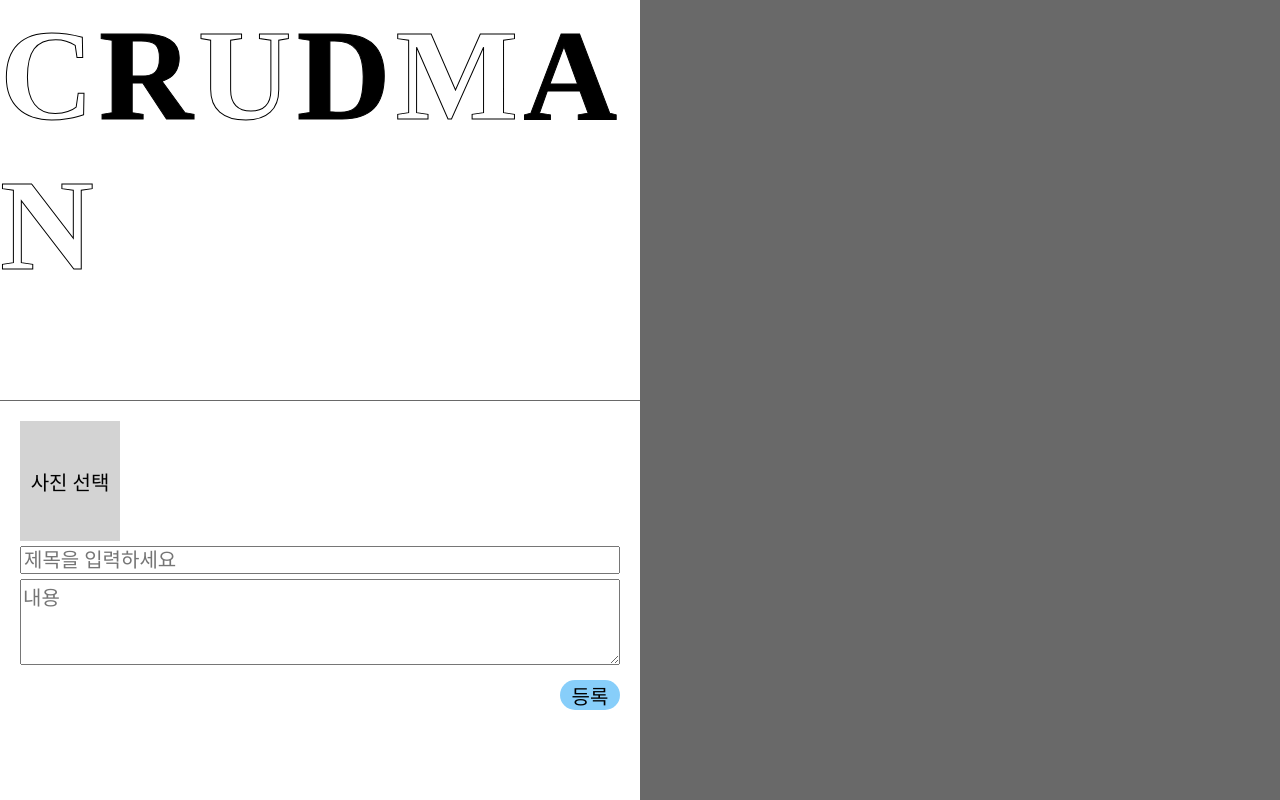
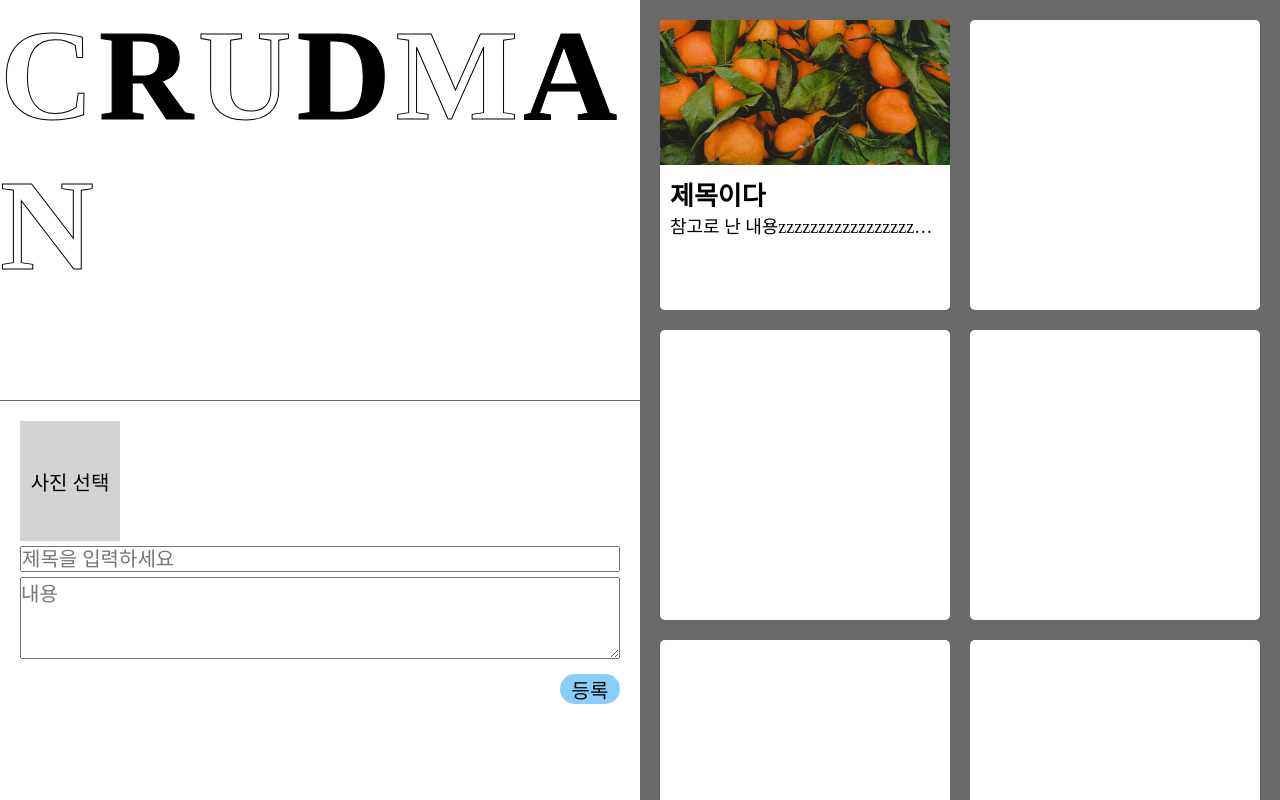
Before and after one commit to sj98h/crud-man, a plain HTML site: page index.html in a window 1280 px wide. Drawn offline with Linux system fonts and the light colour scheme; a web font is replaced by a local one.

Commit message:
리스트 내부 요소 추가

```diff
--- a/css/style.css
+++ b/css/style.css
@@ -9,14 +9,15 @@
   font-style: normal;
 }
 
-html,
-body {
-  padding: 0;
-  margin: 0;
-}
 * {
   font-family: "InkLipquid";
   font-size: 20px;
+  margin: 0;
+  padding: 0;
+}
+ul,
+li {
+  list-style: none;
 }
 
 header {
@@ -37,6 +38,7 @@ header h2:nth-child(even) {
   color: #000;
 }
 
+/* 레이아웃 */
 .layout {
   display: flex;
   align-items: flex-end;
@@ -46,6 +48,8 @@ header h2:nth-child(even) {
   flex-direction: column;
   row-gap: 5px;
 }
+
+/* 글 쓰기 */
 .edit-area {
   width: 50%;
   height: 50vh;
@@ -88,6 +92,7 @@ header h2:nth-child(even) {
   background-color: midnightblue;
 }
 
+/* db 불러오기 영역 */
 main {
   width: 50%;
   height: 100vh;
@@ -95,4 +100,64 @@ main {
   overflow-y: scroll;
   background-color: dimgrey;
   margin-left: auto;
+  padding: 20px;
+  box-sizing: border-box;
 }
+.list-wrap {
+  margin: 0;
+  display: grid;
+  grid-template-columns: repeat(2, 1fr);
+  grid-auto-rows: 1fr; /* 자동으로 행 높이 조정 */
+  padding: 0;
+  gap: 20px;
+}
+.list-wrap li {
+  position: relative;
+  background-color: #fff;
+  border-radius: 5px;
+  overflow: hidden;
+  padding-top: 100%; /* 1:1 비율 유지 */
+}
+.img-cont {
+  position: absolute;
+  top: 0;
+  left: 0;
+  width: 100%;
+  height: 50%;
+  overflow: hidden;
+}
+.img-cont img {
+  width: 100%;
+  height: 100%;
+  object-fit: cover;
+}
+.txt-cont {
+  position: absolute;
+  bottom: 0;
+  left: 0;
+  width: 100%;
+  height: 50%;
+  padding: 10px;
+  box-sizing: border-box;
+  background-color: #fff;
+}
+.content-title {
+  font-size: 26px;
+  text-overflow: ellipsis;
+  white-space: nowrap;
+  overflow: hidden;
+}
+.content-desc {
+  font-size: 18px;
+  text-overflow: ellipsis;
+  white-space: nowrap;
+  overflow: hidden;
+  word-break: break-all;
+}
+
+/* 미디어쿼리 */
+@media (max-width: 768px) {
+  .list-wrap {
+    grid-template-columns: 1fr; /* 모바일에서는 1열로 변경 */
+  }
+}
--- a/index.html
+++ b/index.html
@@ -37,7 +37,71 @@
         </form>
       </div>
 
-      <main></main>
+      <main>
+        <ul class="list-wrap">
+          <li>
+            <div class="img-cont">
+              <img src="img/오렌지.jpg" alt="" />
+            </div>
+            <div class="txt-cont">
+              <h3 class="content-title">제목이다</h3>
+              <p class="content-desc">
+                참고로 난 내용zzzzzzzzzzzzzzzzzzzzzzzzzzzzzzzzzzzzzzzzzz
+              </p>
+            </div>
+          </li>
+          <li>
+            <div class="img-cont">
+              <!-- <img src="img/오렌지.jpg" alt="" /> -->
+            </div>
+          </li>
+          <li>
+            <div class="img-cont">
+              <!-- <img src="img/오렌지.jpg" alt="" /> -->
+            </div>
+          </li>
+          <li>
+            <div class="img-cont">
+              <!-- <img src="img/오렌지.jpg" alt="" /> -->
+            </div>
+          </li>
+          <li>
+            <div class="img-cont">
+              <!-- <img src="img/오렌지.jpg" alt="" /> -->
+            </div>
+          </li>
+          <li>
+            <div class="img-cont">
+              <!-- <img src="img/오렌지.jpg" alt="" /> -->
+            </div>
+          </li>
+          <li>
+            <div class="img-cont">
+              <!-- <img src="img/오렌지.jpg" alt="" /> -->
+            </div>
+          </li>
+          <li>
+            <div class="img-cont">
+              <!-- <img src="img/오렌지.jpg" alt="" /> -->
+            </div>
+          </li>
+          <li>
+            <div class="img-cont">
+              <!-- <img src="img/오렌지.jpg" alt="" /> -->
+            </div>
+          </li>
+          <li>
+            <div class="img-cont">
+              <!-- <img src="img/오렌지.jpg" alt="" /> -->
+            </div>
+          </li>
+          <li>
+            <div class="img-cont">
+              <!-- <img src="img/오렌지.jpg" alt="" /> -->
+            </div>
+          </li>
+        </ul>
+      </main>
     </div>
   </body>
 </html>
```
Also changed, not shown: img/오렌지.jpg (added).
